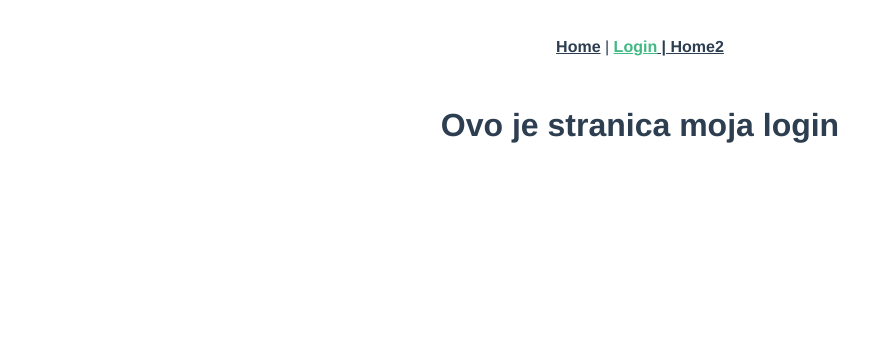
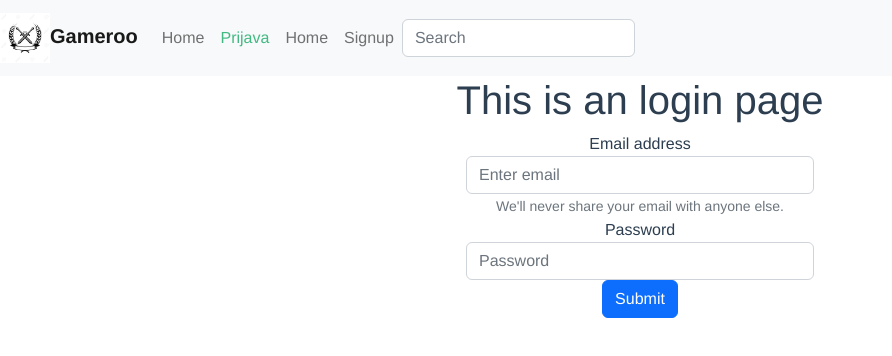
Before and after one commit to Martin6969/gameroo, a Vue app: page /login in a window 1280 px wide. Shown: the top 356 px of the page, without its empty margins (0-892 px from the left). Built offline with nearby package versions, Linux system fonts and the light colour scheme.

Commit message:
Druga vjezba
pola druge vjezbe

```diff
--- a/public/index.html
+++ b/public/index.html
@@ -1,17 +1,26 @@
 <!DOCTYPE html>
 <html lang="">
+
 <head>
   <meta charset="utf-8">
   <meta http-equiv="X-UA-Compatible" content="IE=edge">
   <meta name="viewport" content="width=device-width,initial-scale=1.0">
   <link rel="icon" href="<%= BASE_URL %>favicon.ico">
-    <title><%= htmlWebpackPlugin.options.title %></title>
+  <title>
+    <%= htmlWebpackPlugin.options.title %>
+  </title>
+  <!-- CSS only -->
+  <link href="https://cdn.jsdelivr.net/npm/bootstrap@5.2.2/dist/css/bootstrap.min.css" rel="stylesheet"
+    integrity="sha384-Zenh87qX5JnK2Jl0vWa8Ck2rdkQ2Bzep5IDxbcnCeuOxjzrPF/et3URy9Bv1WTRi" crossorigin="anonymous">
 </head>
+
 <body>
   <noscript>
-      <strong>We're sorry but <%= htmlWebpackPlugin.options.title %> doesn't work properly without JavaScript enabled. Please enable it to continue.</strong>
+    <strong>We're sorry but <%= htmlWebpackPlugin.options.title %> doesn't work properly without JavaScript enabled.
+        Please enable it to continue.</strong>
   </noscript>
   <div id="app"></div>
   <!-- built files will be auto injected -->
 </body>
+
 </html>
--- a/src/App.vue
+++ b/src/App.vue
@@ -1,11 +1,46 @@
 <template>
-  <nav>
-    <router-link to="/">Home</router-link> |
-    <router-link to="/login">Login</router-link>
-    <router-link to="/home"> | Home2</router-link>
-  </nav>
-  <router-view/>
-</template>
+  <div id="app">
+    <nav id="nav" class="navbar navbar-expand-lg navbar-light bg-light">
+      <a class="navbar-brand" href="#">
+         <img src="@/assets/lolo.jpg" width="50" height="50" class="d-inline-block align-mid" alt="">Gameroo
+      </a>
+        <button
+        class="navbar-toggler"
+        type="button"
+        data-toggle="collapse"
+        data-target="#navbarToggler"
+        aria-controls="navbarToggler"
+        aria-expanded="false"
+        aria-label="Toggle navigation"
+        >
+          <span class="navbar-toggler-icon"></span>
+        </button>
+        <div class="collapse navbar-collapse" id="navbarToggler">
+          <ul class="navbar-nav mr-auto mt-2 mt-lg-0">
+            <li class="nav-item">
+              <router-link to="/" class="nav-link">Home</router-link>
+            </li>
+            <li class="nav-item">
+               <router-link to="/login" class="nav-link">Prijava</router-link>
+            </li>
+            <li class="nav-item">
+               <router-link to="/home" class="nav-link">Home </router-link>
+            </li>
+             <li class="nav-item">
+              <router-link to="/signup" class="nav-link">Signup</router-link>
+             </li>
+
+          </ul>
+           <form class="form-inline my-2 my-lg-0">
+          <input class="form-control mr-sm-2" type="search" placeholder="Search" aria-label="Search">
+          </form>
+        </div>
+      </nav>
+      <div class="container">
+      <router-view/>
+      </div>
+    </div>
+  </template>
 
 <style lang="scss">
 #app {
--- a/src/router/index.js
+++ b/src/router/index.js
@@ -19,6 +19,11 @@ const routes = [
     path: '/home',
     name: 'home',
     component: () => import(/* webpackChunkName: "about" */ '../views/Home.vue')
+  },
+  {
+    path: '/signup',
+    name: 'signup',
+    component: () => import(/* webpackChunkName: "about" */ '../views/Signup.vue')
   }
 
 ]
--- a/src/views/HomeView.vue
+++ b/src/views/HomeView.vue
@@ -1,8 +1,13 @@
 <template>
-  <div class="homeview">
-    <img alt="Vue logo" src="../assets/logo.png">
-    <HelloWorld msg="Welcome to Your Vue.js App"/>
-  </div>
+  <div class="jumbotron">
+  <h1 class="display-4">Hello, world!</h1>
+  <p class="lead">This is a simple hero unit, a simple jumbotron-style component for calling extra attention to featured content or information.</p>
+  <hr class="my-4">
+  <p>It uses utility classes for typography and spacing to space content out within the larger container.</p>
+  <p class="lead">
+    <a class="btn btn-primary btn-lg" href="#" role="button">Learn more</a>
+  </p>
+</div>
 </template>
 
 <script>
--- a/src/views/Login.vue
+++ b/src/views/Login.vue
@@ -1,5 +1,28 @@
 <template>
   <div class="login">
-    <h1>Ovo je stranica moja login</h1>
+  <h1>This is an login page</h1>
+  <div class="container">
+  <div class="row">
+  <div class="col-sm"></div>
+  <div class="col-sm">
+  <form>
+  <div class="form-group">
+  <label for="exampleInputEmail1">Email address</label>
+  <input type="email" class="form-control"
+ id="exampleInputEmail1" aria-describedby="emailHelp" placeholder="Enter email" />
+  <small id="emailHelp" class="form-text text-muted" >We'll
+ never share your email with anyone else.</small>
   </div>
-</template>
+  <div class="form-group">
+  <label for="exampleInputPassword1">Password</label>
+  <input type="password" class="form-control"
+ id="exampleInputPassword1" placeholder="Password" />
+  </div>
+  <button type="submit" class="btn btn-primary">Submit</button>
+  </form>
+  </div>
+  <div class="col-sm"></div>
+  </div>
+  </div>
+  </div>
+ </template>
--- /dev/null
+++ b/src/views/Signup.vue
@@ -0,0 +1,38 @@
+<template>
+    <div class="signup">
+    <h1>This is an signup page</h1>
+    <div class="container">
+    <div class="row">
+    <div class="col-sm"></div>
+    <div class="col-sm">
+    <form>
+    <div class="form-group">
+    <label for="exampleInputEmail1">Enter email</label>
+    <input type="email" class="form-control"
+   id="exampleInputEmail1" aria-describedby="emailHelp" placeholder="Email" />
+    <small id="emailHelp" class="form-text text-muted" >We'll
+   never share your email with anyone else.</small>
+   <div class="form-group">
+    <label for="exampleInputPassword1">Username</label>
+    <input type="Username" class="form-control"
+   id="exampleInputPassword1" placeholder="Username" />
+    </div>
+    </div>
+    <div class="form-group">
+    <label for="exampleInputPassword1">Password</label>
+    <input type="password" class="form-control"
+   id="exampleInputPassword1" placeholder="Password" />
+    </div>
+    <div class="form-group">
+    <label for="exampleInputPassword1">Confirm password</label>
+    <input type="password" class="form-control"
+   id="exampleInputPassword1" placeholder="Password" />
+    </div>
+    <button type="submit" class="btn btn-primary">Submit</button>
+    </form>
+    </div>
+    <div class="col-sm"></div>
+    </div>
+    </div>
+    </div>
+   </template>
```
Also changed, not shown: src/assets/logo.png (deleted), src/assets/lolo.jpg (added). Lines whose indentation alone changed are shown as unchanged.
